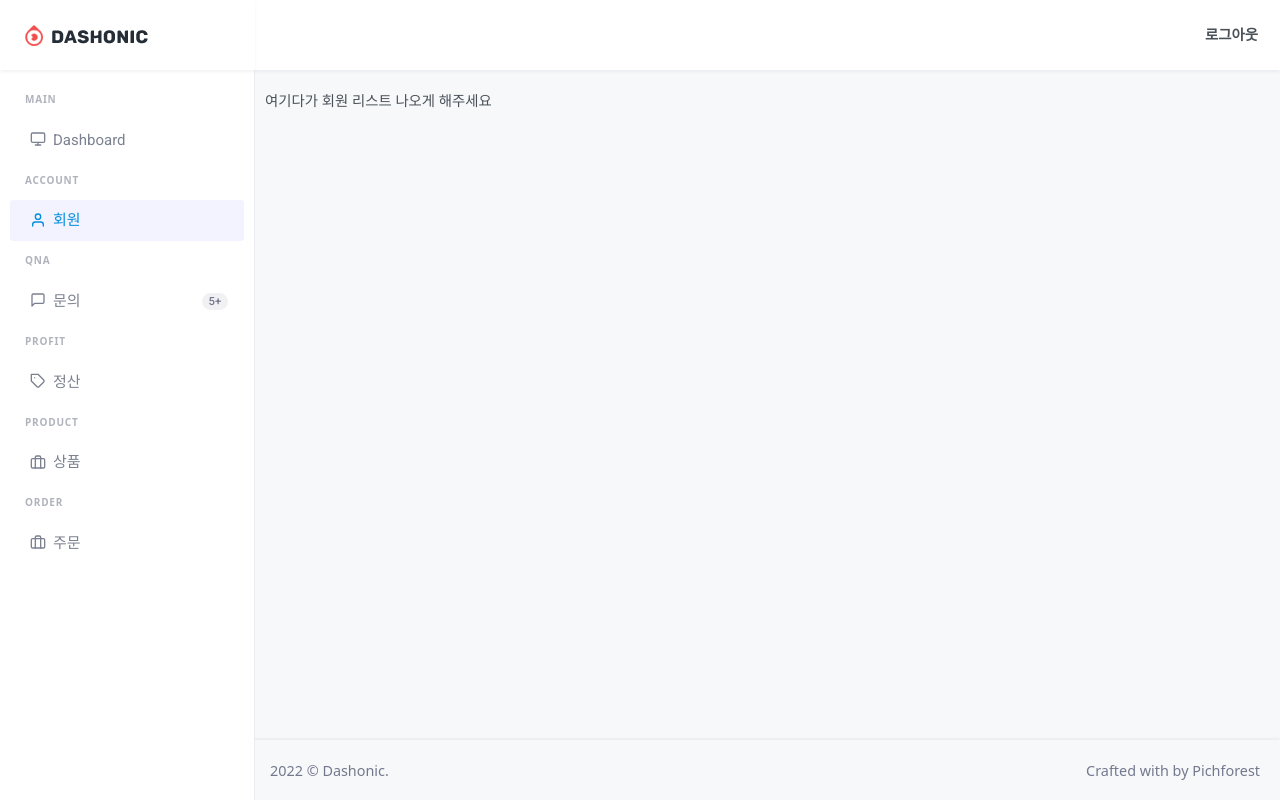
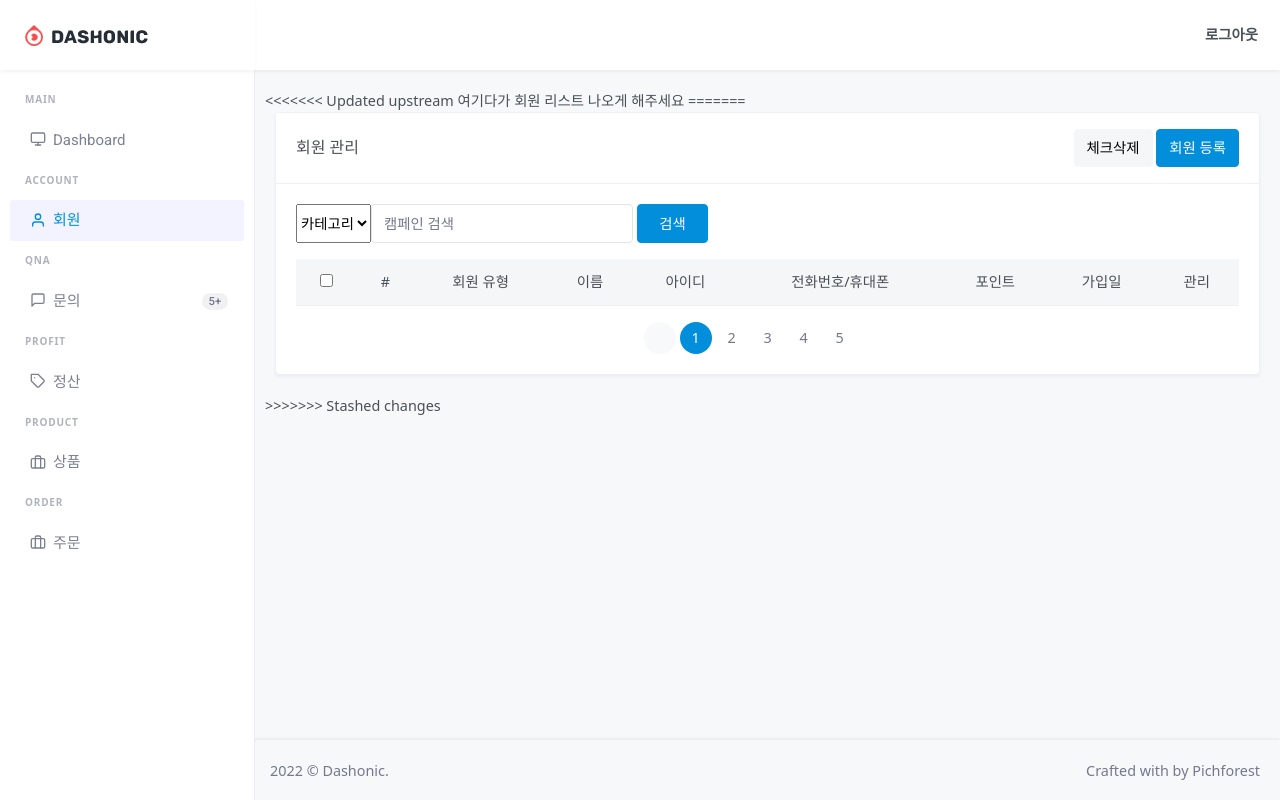
Before and after one commit to newsoft111/utoville-ecommerce-admin, a Django app: page /account/ in a window 1280 px wide. Run offline with Django 4.2, Linux system fonts and the light colour scheme; lists and menus that the app fills with data are empty; some libraries are stand-ins or nearby versions.

Commit message:
회원 목록 보기

```diff
--- a/account/views.py
+++ b/account/views.py
@@ -11,6 +11,8 @@
 from datetime import datetime, timedelta
 from django.conf import settings
 from util.views import EmailSender
+from .models import *
+from django.core.paginator import Paginator
 User = get_user_model()
 
 def user_login(request):
@@ -261,7 +263,19 @@
 
 
 def account_list(request):
-	return render(request, 'account/account_list.html')
+	seo = {
+		'title': "회원 리스트 - 유토빌",
+	}
+	account_objs =  User.objects.all().order_by( "-id")
+
+	page        = int(request.GET.get('p', 1))
+	pagenator   = Paginator(account_objs, 12)
+	account_objs = pagenator.get_page(page)
+
+	return render(request, 'account/account_list.html', {
+		"seo":seo,
+		'account_objs': account_objs
+	})
 
 def subscription(request):
 	return render(request, 'account/mypage/subscription.html')
--- a/templates/account/account_list.html
+++ b/templates/account/account_list.html
@@ -8,7 +8,97 @@
 <div class="page-content">
 	<div class="container-fluid">
 		<div class="row">
+<<<<<<< Updated upstream
 			여기다가 회원 리스트 나오게 해주세요
+=======
+			<div class="col-12">
+				<div class="card">
+					<div class="card-header justify-content-between d-flex align-items-center">
+						<h4 class="card-title">회원 관리</h4>
+						<div class="text-end">
+							<span class="remove-btn btn btn-light" onclick="remove_checked_item();">체크삭제</span>
+							<span class="btn btn-primary">회원 등록</span>
+						</div>
+					</div>
+					<div class="card-body">
+						<form>
+							<div class="d-sm-inline-flex mb-3">
+								<select class="px-nice-select" name="category">
+									<option value="" data-display="카테고리">카테고리</option>
+
+									<option value="0">코스메틱</option>
+
+									<option value="1">미용</option>
+
+								</select>
+								<input type="text" name="keyword" class="form-control" placeholder="캠페인 검색">
+								<button type="submit" style="width:100px;" class="btn btn-primary mx-1">검색</button>
+							</div>
+						</form>
+						<div class="table-responsive">
+							<table class="table mb-0 text-center">
+								<thead class="table-light">
+									<tr>
+										<th><input type="checkbox"></th>
+										<th>#</th>
+										<th>회원 유형</th>
+										<th>이름</th>
+										<th>아이디</th>
+										<th>전화번호/휴대폰</th>
+										<th>포인트</th>
+										<th>가입일</th>
+										<th>관리</th>
+									</tr>
+								</thead>
+								<tbody>
+									{% for account_obj in account_objs %}
+									<tr>
+										<th><input type="checkbox"></th>
+										<th scope="row">{{forloop.counter}}</th>
+										<td>{{account_obj.get_member_type}}</td>
+										<td>{{account_obj.mb_name}}</td>
+										<td>{{account_obj.username}}</td>
+										<td>{{account_obj.mb_phone}}</td>
+										<td>{{account_obj.point}}</td>
+										<td>{{account_obj.mb_regdate|date:'Y-m-d H:i:s'}}</td>
+										<td>
+											<span class="btn btn-light">수정</span>
+											<span class="btn btn-secondary">삭제</span>
+										</td>
+									</tr>
+									{% endfor %}
+								</tbody>
+							</table>
+						</div>
+						<div class="mt-3">
+							<ul class="pagination pagination-rounded justify-content-center">
+								<li class="page-item disabled">
+									<a href="#" class="page-link"><i class="mdi mdi-chevron-left"></i></a>
+								</li>
+								<li class="page-item active">
+									<a href="#" class="page-link">1</a>
+								</li>
+								<li class="page-item">
+									<a href="#" class="page-link">2</a>
+								</li>
+								<li class="page-item">
+									<a href="#" class="page-link">3</a>
+								</li>
+								<li class="page-item">
+									<a href="#" class="page-link">4</a>
+								</li>
+								<li class="page-item">
+									<a href="#" class="page-link">5</a>
+								</li>
+								<li class="page-item">
+									<a href="#" class="page-link"><i class="mdi mdi-chevron-right"></i></a>
+								</li>
+							</ul>
+						</div><!-- end col -->
+					</div>
+				</div>
+			</div>
+>>>>>>> Stashed changes
 		</div>
 	</div>
 </div>
```
Also changed, not shown: account/models.py (+11 -0 lines), config/settings.py (+2 -6 lines), account/migrations/0002_remove_user_mb_del_date_remove_user_mb_regdate.py (added), account/migrations/0003_user_mb_del_date_user_mb_regdate.py (added).
